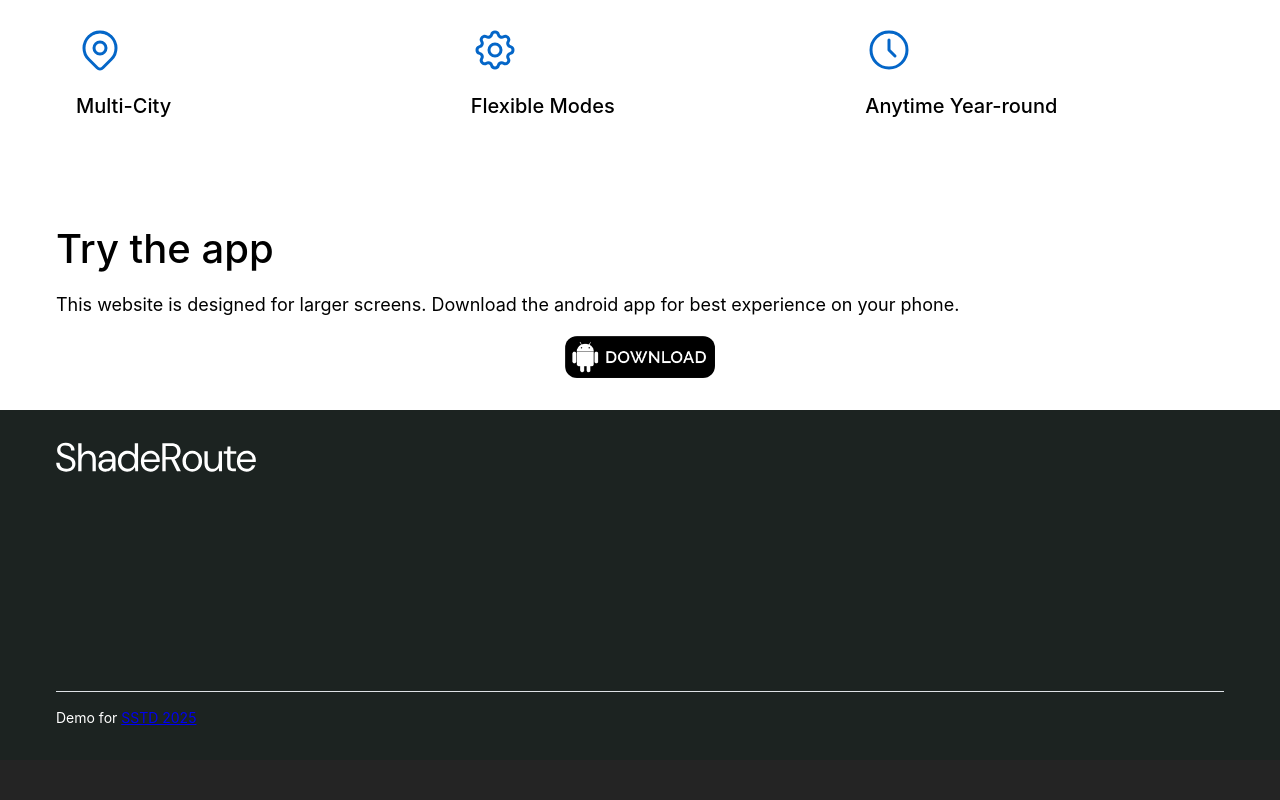
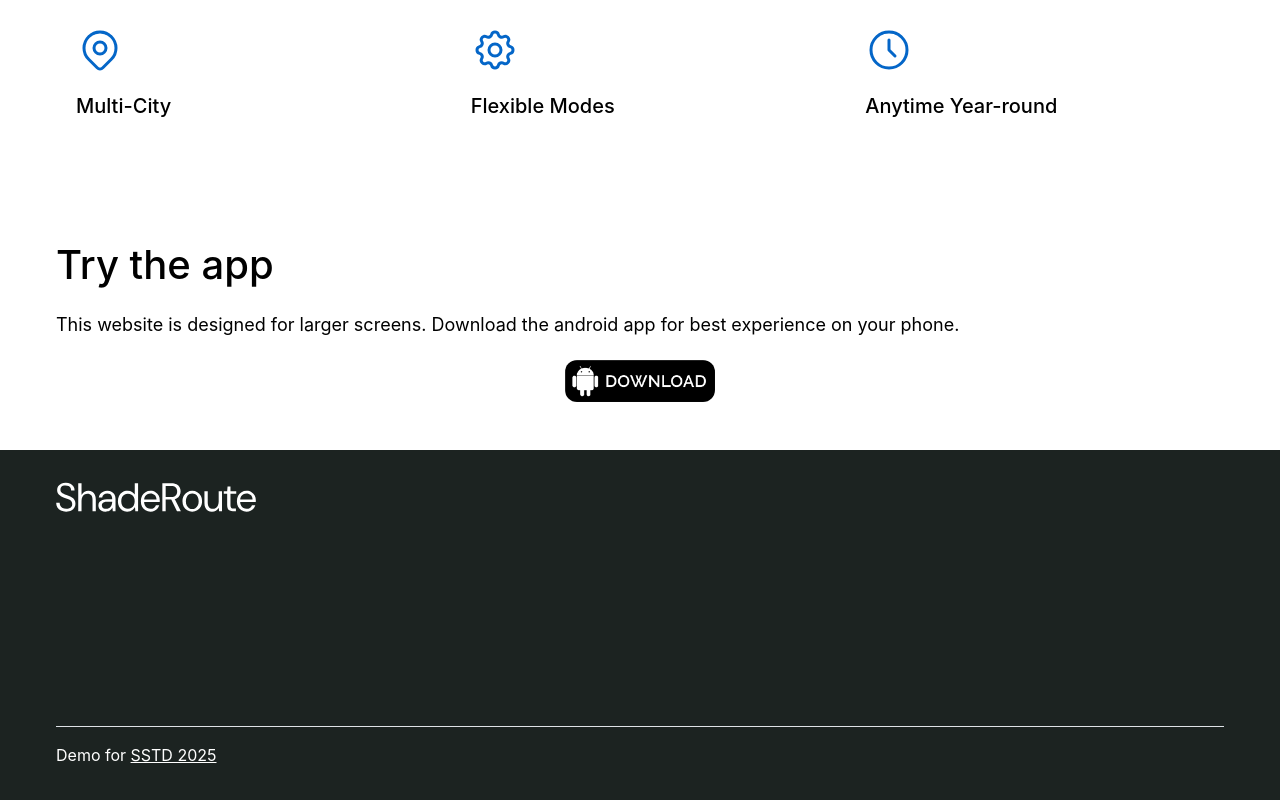
Before and after one commit to eric3318/ShadeRoute, a React (Vite) app in the folder web/: page / in a window 1280 px wide. Shown: the part 728-1528 px from the top of the page. Before the commit the page ends 1488 px from the top, so only its background shows below. Built offline with nearby package versions, Linux system fonts and the light colour scheme; no server answers.

Commit message:
Update styles

```diff
--- a/web/src/features/landing/LandingPage.tsx
+++ b/web/src/features/landing/LandingPage.tsx
@@ -92,8 +92,8 @@ export default function LandingPage() {
         </section>
 
         <section>
-          <div className="container-lg">
-            <Stack py="xl">
+          <div className={`container-lg ${styles.featuresContainer}`}>
+            <Stack gap="lg">
               <Title className={styles.sectionHeading}>Try the app</Title>
 
               <Text size="lg">
@@ -132,8 +132,16 @@ export default function LandingPage() {
             <Stack c="white">
               <Divider />
 
-              <Text size="sm">
-                Demo for <a href="https://sstd2025.github.io/index.html">SSTD 2025</a>
+              <Text>
+                Demo for{' '}
+                <a
+                  href="https://sstd2025.github.io/index.html"
+                  style={{
+                    color: 'inherit',
+                  }}
+                >
+                  SSTD 2025
+                </a>
               </Text>
             </Stack>
           </Stack>
```
